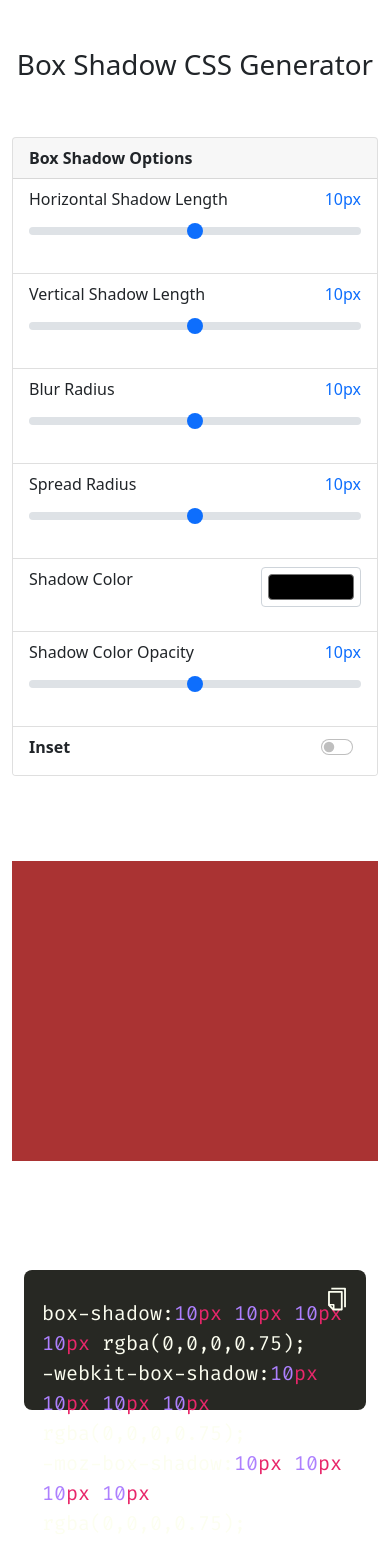
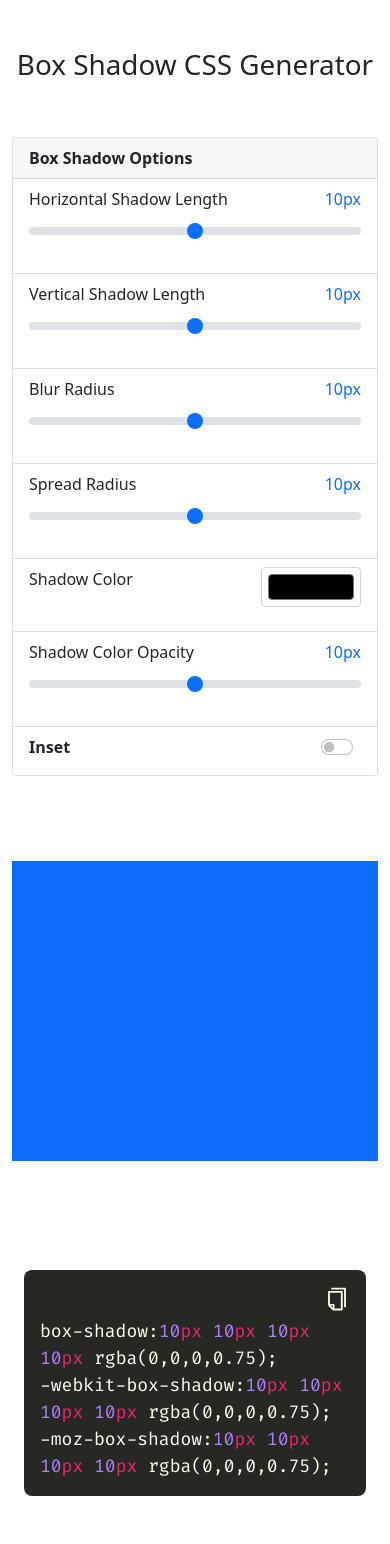
Before and after one commit to AbderrahmaneFadili/react-css-shadow-generator-app, a React (Create React App) app: page / in a window 390 px wide. Built offline with nearby package versions, Linux system fonts and the light colour scheme.

Commit message:
Making the website responsive

```diff
--- a/src/App.jsx
+++ b/src/App.jsx
@@ -6,6 +6,7 @@ import ListGroup from "react-bootstrap/ListGroup";
 import { AiOutlineCopy, AiFillCopy } from "react-icons/ai";
 
 const App = () => {
+  //css code style for results object
   const resultsCssCodeStyle = {
     propertyColor: "#fcfef0",
     value: "#ad80fe",
@@ -25,7 +26,7 @@ const App = () => {
       <Container className="mb-4">
         <Row>
           {/* Box Shadow Options */}
-          <Col md={4}>
+          <Col lg={4}>
             <Card>
               <Card.Header>
                 <b>Box Shadow Options</b>
@@ -91,7 +92,6 @@ const App = () => {
                         type="color"
                         id="shadow-color"
                         name="shadow-color"
-                        defaultValue="#a33"
                         title="Shadow Color"
                       />
                     </div>
@@ -126,7 +126,7 @@ const App = () => {
             </Card>
           </Col>
           {/* Results */}
-          <Col md={8}>
+          <Col lg={8}>
             {/* Box */}
             <Row style={{ height: 470 }}>
               <div className="d-flex justify-content-center align-items-center">
@@ -134,7 +134,7 @@ const App = () => {
                   style={{
                     width: 400,
                     height: 300,
-                    backgroundColor: "#a33",
+                    backgroundColor: "#0d6efd",
                   }}
                   className="box"
                 ></div>
@@ -143,14 +143,11 @@ const App = () => {
             {/* CSS Style */}
             <Row className="p-4">
               <div
-                className="w-100"
+                className="w-100 p-3 pt-5"
                 style={{
                   width: "100%",
-                  height: 140,
                   backgroundColor: "#272823",
-                  fontSize: 20,
-                  padding: 18,
-                  paddingTop: 28,
+                  fontSize: 18,
                   borderRadius: ".5rem",
                   fontFamily: `'Fira Code', monospace`,
                   position: "relative",
```
